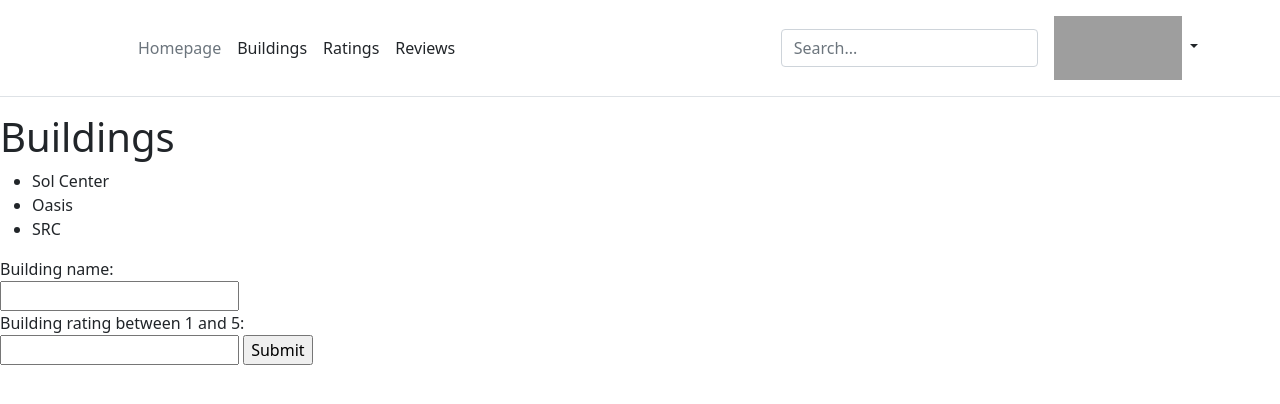
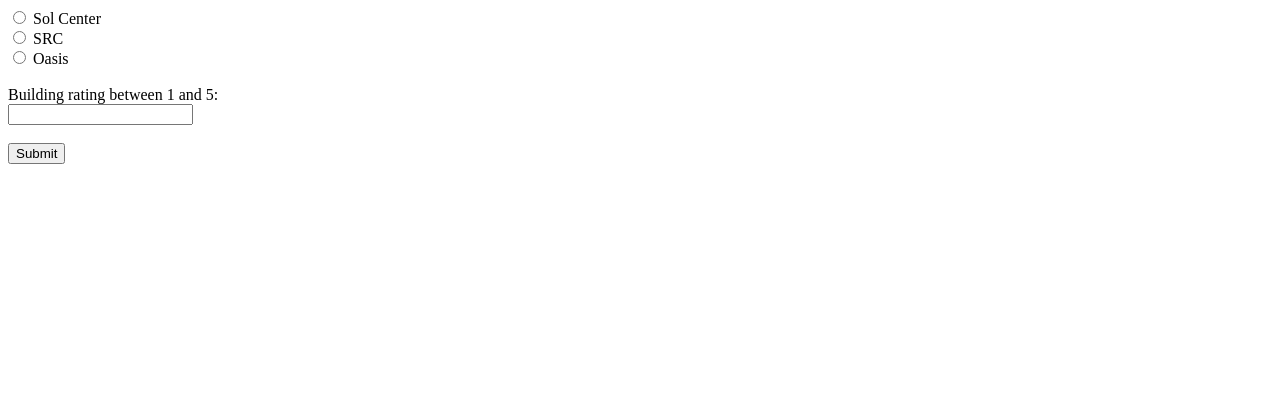
Before and after one commit to gevorgiann/super-duper-palm-tree, a Flask app: page /ratings in a window 1280 px wide. Shown: the top 404 px of the page. Run offline with Flask 2, Linux system fonts and the light colour scheme; grey boxes are pictures that could not be loaded.

Commit message:
Added reviews front-end

```diff
--- a/app.py
+++ b/app.py
@@ -11,7 +11,6 @@ class Building:
         self.ada_comp = False
         self.building_name = ""
         self.building_rating = 0
-
 
 building1 = Building()
 building1.floors = 2
@@ -31,11 +30,9 @@ building3.ada_comp = True
 building3.building_name = "SRC"
 building3.building_rating = 0
 
-
 db.append(building1)
 db.append(building2)
 db.append(building3)
-
 
 @app.route("/buildings")
 def buildings():
@@ -51,7 +48,7 @@ def ratings():
     for building in db:
         building_number += f"<p>{building.building_rating}</p>"
 
-    return render_template('buildings.html', buildings = db)
+    return render_template('ratings.html', buildings = db)
 
 @app.route("/buildings/<building_name>")
 def building(building_name):
@@ -61,7 +58,6 @@ def building(building_name):
             return render_template('building.html', building = building)
     return redirect(url_for('buildings'))
 
-
 @app.route("/")
 def hello_world():
     return render_template('base.html')
--- a/templates/base.html
+++ b/templates/base.html
@@ -35,18 +35,5 @@
     </div>
   </header>
   <div id="content">{% block content %}{% endblock %}</div>
-  <body>
 
-
-    <form>
-      <label for="fname">Building name:</label><br>
-      <input type="text" id="building_name" name="building_name" ><br>
-
-      <label for="lname">Building rating between 1 and 5:</label><br>
-      <input type="text" id="building_rating" name="building_rating" >
-      <input type="submit" value="Submit">
-
-    </form>
-
-    </body>
   </html>
--- a/templates/ratings.html
+++ b/templates/ratings.html
@@ -0,0 +1,22 @@
+<!DOCTYPE html>
+<html>
+
+<body>
+
+<form>
+
+  <input type="radio" id="sol" name="building_name" value="Sol Center">
+  <label for="sol">Sol Center</label><br>
+  <input type="radio" id="src" name="building_name" value="SRC">
+  <label for="src">SRC</label><br>
+  <input type="radio" id="oasis" name="building_name" value="Oasis">
+  <label for="oasis">Oasis</label><br><br>
+
+  <label for="lname">Building rating between 1 and 5:</label><br>
+  <input type="text" id="building_rating" name="building_rating" ><br><br>
+  <input type="submit" value="Submit">
+
+</form>
+
+</body>
+</html>
```
